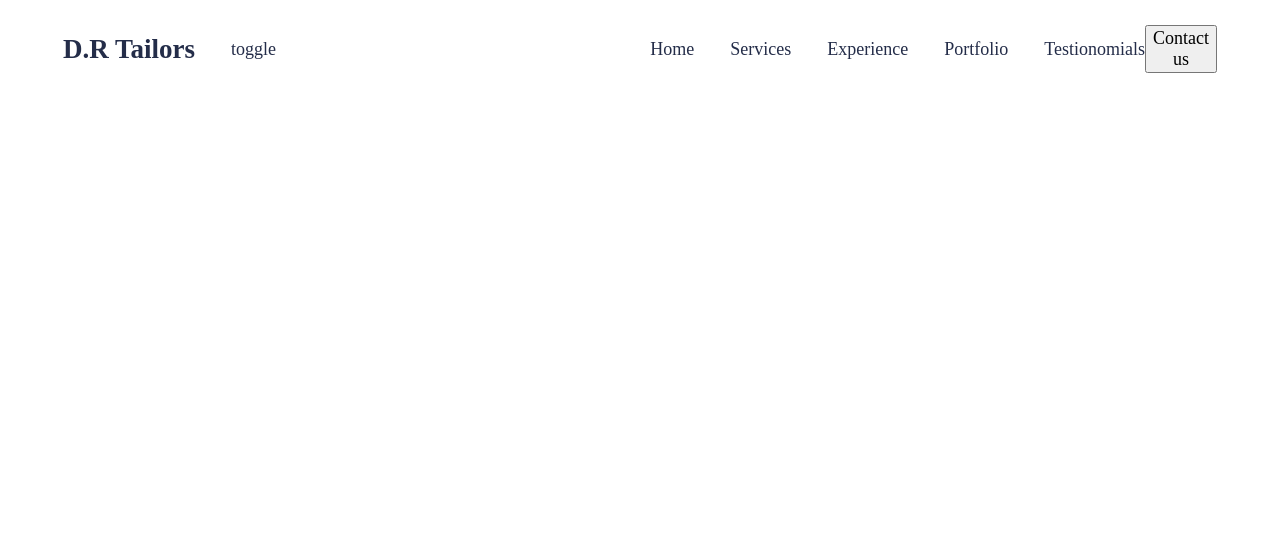
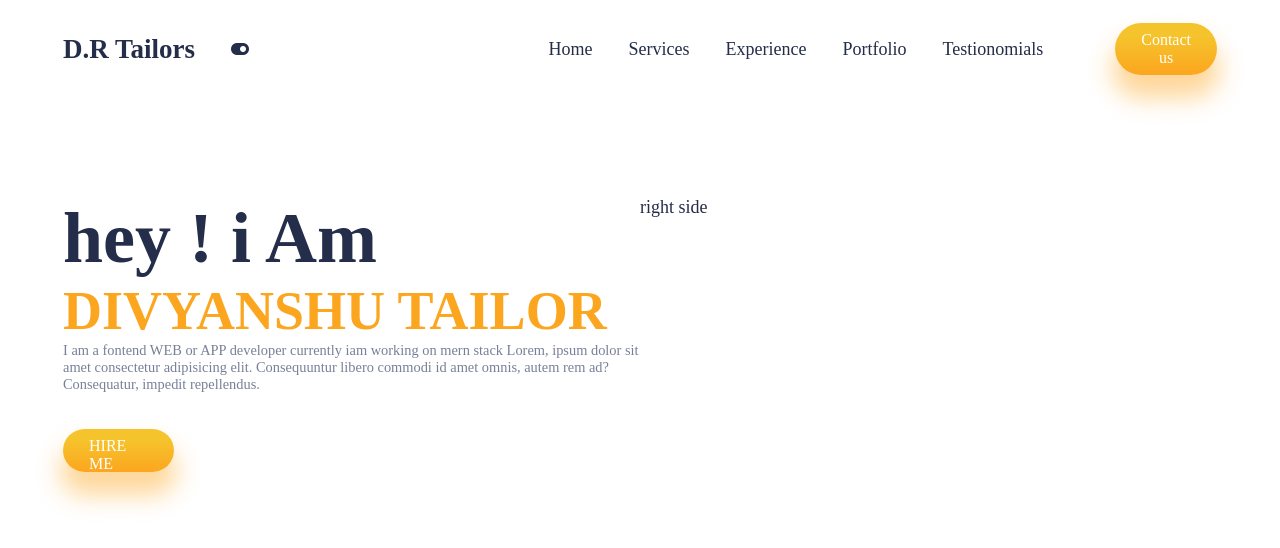
Before and after one commit to Divyyanshu/portfolio_react, a React (Create React App) app: page / in a window 1280 px wide. Shown: the top 548 px of the page. Built offline with nearby package versions, Linux system fonts and the light colour scheme; a web font is replaced by a local one.

Commit message:
intro add navbar completed

```diff
--- a/public/index.html
+++ b/public/index.html
@@ -4,6 +4,7 @@
 <head>
   <meta charset="utf-8" />
   <link rel="icon" href="%PUBLIC_URL%/favicon.ico" />
+  <link rel="stylesheet" href="https://cdnjs.cloudflare.com/ajax/libs/font-awesome/6.4.2/css/all.min.css" integrity="sha512-z3gLpd7yknf1YoNbCzqRKc4qyor8gaKU1qmn+CShxbuBusANI9QpRohGBreCFkKxLhei6S9CQXFEbbKuqLg0DA==" crossorigin="anonymous" referrerpolicy="no-referrer" />
   <meta name="viewport" content="width=device-width, initial-scale=1" />
   <meta name="theme-color" content="#000000" />
   <meta name="description" content="Web site created using create-react-app" />
--- a/src/App.css
+++ b/src/App.css
@@ -16,3 +16,19 @@
     overflow: hidden;
     color: var(--black);
 }
+
+.button{
+border-radius: 36px;
+padding: 8px 26px;
+color: white;
+border: none;
+font-size: 16px;
+background:linear-gradient(180deg,#F5C32C 26.57%,#FCA61F 99.36%);
+box-shadow: 0px 20px 24px 3px rgba(252, 166, 31, 0.45);
+}
+.button:hover{
+  color: var(--orange);
+  background: white;
+  border: 1px solid var(--orange);
+  cursor: pointer;
+}
--- a/src/App.js
+++ b/src/App.js
@@ -1,10 +1,12 @@
 import Navbar from "./Components/Navbar/Navbar";
 import './App.css'
+import Intros from "./Components/Intros/Intros";
 
 function App() {
   return (
     <div className="App">
    <Navbar/>
+   <Intros/>
     </div>
   );
 }
--- /dev/null
+++ b/src/Components/Intros/Intros.css
@@ -0,0 +1,40 @@
+.intros{
+display: flex;
+height: 78vh;
+margin-top: 6rem;
+}
+.i-left{
+    flex: 1;
+    display: flex;
+    position: relative;
+    flex-direction: column;
+    gap: 2rem;
+}
+
+.i-name{
+    display: flex;
+    flex-direction: column;
+}
+.i-name> :nth-child(1){
+    font-size: 4rem;
+    color: var(--black);
+    font-weight: bold;
+}
+.i-name> :nth-child(2){
+    font-size: 3rem;
+    color: var(--orange);
+    font-weight: bold;
+}
+.i-name :nth-child(3){
+font-size: .8rem;
+font-weight: 100;
+color: var(--gray);
+}
+.i-button{
+    height: 1.5rem;
+    width: 3.3rem;
+}
+
+.i-right{
+    flex: 1;
+}
--- /dev/null
+++ b/src/Components/Intros/Intros.jsx
@@ -0,0 +1,21 @@
+import React from 'react'
+import './Intros.css'
+const Intros = () => {
+  return (
+    <div className="intros">
+    <div className="i-left">
+    <div className="i-name">
+    <span>hey ! i Am</span>
+    <span>DIVYANSHU TAILOR</span>
+    <span>I am a fontend WEB or APP developer currently iam working on mern stack Lorem, ipsum dolor sit amet consectetur adipisicing elit. Consequuntur libero commodi id amet omnis, autem rem ad? Consequatur, impedit repellendus.</span>
+    </div>
+    <div className="i-button button">HIRE ME</div>
+    </div>
+    <div className="i-right">
+    right side
+    </div>
+    </div>
+  )
+}
+
+export default Intros
--- a/src/Components/Navbar/Navbar.css
+++ b/src/Components/Navbar/Navbar.css
@@ -28,7 +28,7 @@
 .n-list>ul{
     display: flex;
     gap: 2rem;
-    align-items: center;
+    margin-right: 4rem;
 }
 .n-list>ul>li:hover{
     font-size: 1.1rem;
@@ -36,3 +36,9 @@
     cursor: pointer;
     color: var(--orange);
 }
+/* .n-button{
+    flex:2;
+} */
+.fa-toggle-on{
+    font-size: 16px;
+}
--- a/src/Components/Navbar/Navbar.jsx
+++ b/src/Components/Navbar/Navbar.jsx
@@ -6,7 +6,7 @@ const Navbar = () => {
         <div className="n-wrapper">
             <div className="n-left">
                 <div className="n-name">D.R Tailors</div>
-                <span>toggle</span>
+                <span><i class="fa-solid fa-toggle-on"></i></span>
             </div>
             <div className="n-right">
                 <div className="n-list">
@@ -20,7 +20,7 @@ const Navbar = () => {
                         <li>Testionomials</li>
                     </ul>
                 </div>
-                <button className="button">
+                <button className="button n-button">
                 Contact us
                 </button>
             </div>
```
